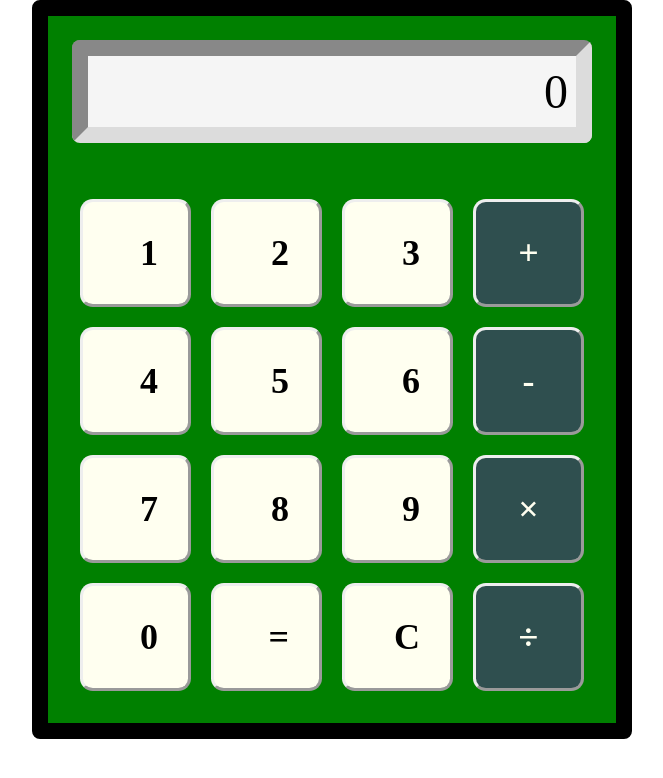
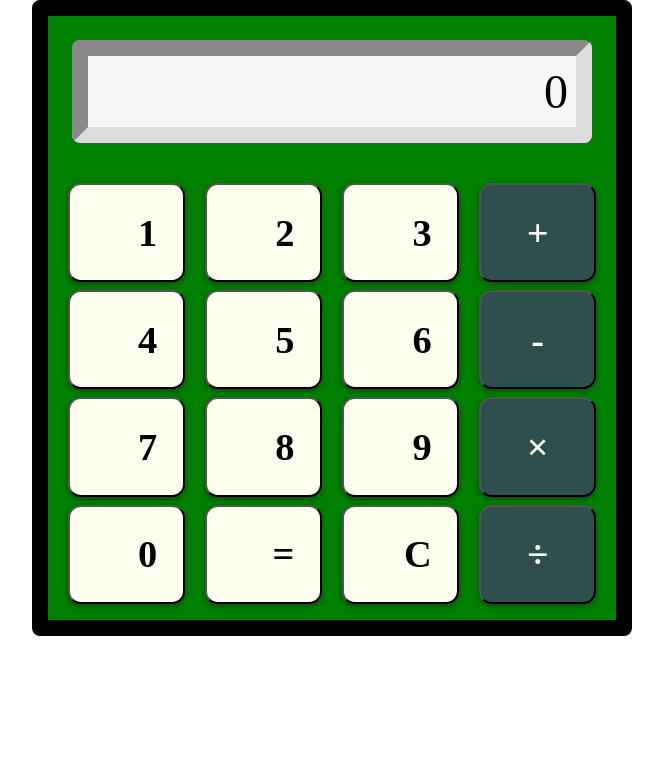
Before and after one commit to emrergin/hasib, a plain HTML site: page index.html in a window 1280 px wide. Shown: the whole page, without its empty margins (308-971 px from the left). Drawn offline with Linux system fonts and the light colour scheme.

Commit message:
first working version

```diff
--- a/index.html
+++ b/index.html
@@ -12,34 +12,26 @@
     <div id='hersey'>
         <div id="container" class="unselectable">
             <div id ="display">
-                <div id ="displayText">
-                    0</div>
+                <div id ="displayText">0</div>
             </div>
             <div id="tuslar">
-                <div class="satir" id="satir1">
-                    <div class="tus sayi" id="1">1</div>
-                    <div class="tus sayi" id="2">2</div>
-                    <div class="tus sayi" id="3">3</div>
-                    <div class="tus islem" id="+">+</div>
-                </div>
-                <div class="satir" id="satir2">
-                    <div class="tus sayi" id="4">4</div>
-                    <div class="tus sayi" id="5">5</div>
-                    <div class="tus sayi" id="6">6</div>
-                    <div class="tus islem" id="-">-</div>
-                </div>
-                <div class="satir" id="satir3">
-                    <div class="tus sayi" id="7">7</div>
-                    <div class="tus sayi" id="8">8</div>
-                    <div class="tus sayi" id="9">9</div>
-                    <div class="tus islem" id="*">×</div>
-                </div>
-                <div class="satir" id="satir4">
-                    <div class="tus sayi" id="0">0</div>
-                    <div class="tus" id="=">=</div>
-                    <div class="tus" id="C">C</div>
-                    <div class="tus islem" id="÷">÷</div>
-                </div>
+                <button class="tus sayi" id="1">1</button>
+                <button class="tus sayi" id="2">2</button>
+                <button class="tus sayi" id="3">3</button>
+                <button class="tus islem" id="+">+</button>
+                <button class="tus sayi" id="4">4</button>
+                <button class="tus sayi" id="5">5</button>
+                <button class="tus sayi" id="6">6</button>
+                <button class="tus islem" id="-">-</button>
+                <button class="tus sayi" id="7">7</button>
+                <button class="tus sayi" id="8">8</button>
+                <button class="tus sayi" id="9">9</button>
+                <button class="tus islem" id="*">×</button>
+                <button class="tus sayi" id="0">0</button>
+                <button class="tus" id="=">=</button>
+                <button class="tus" id="C">C</button>
+                <button class="tus islem" id="÷">÷</button>
+            </div>
             </div>
         </div>
     </div>
--- a/script.js
+++ b/script.js
@@ -24,17 +24,70 @@ function bol()
 function operate(say1,islem,say2){
     if (islem==`+`){return ekle(say1,say2);}
     if (islem==`-`){return cikar(say1,say2);}
-    if (islem==`*`){return carp(say1,say2);}
-    if (islem==`/`){return bol(say1,say2);}
+    if (islem==`×`){return carp(say1,say2);}
+    if (islem==`÷`){return bol(say1,say2);}
 }
 
 const ekranDegeri=document.getElementById(`displayText`);
 const sayilar = document.querySelectorAll('.sayi');
+const islemler = document.querySelectorAll('.islem');
+const esittir=document.getElementById(`=`);
+const tertemiz=document.getElementById(`C`);
+
+let mevcutSayilar=[];
+let mevcutIslemler=[];
+// console.log(sonHucre(ekranDegeri.textContent));
 
 sayilar.forEach((sayi) => {
-    sayi.addEventListener('mousedown', sayiKoy);
+    sayi.addEventListener('click', sayiKoy);
 })
 
+islemler.forEach((islem) => {
+    islem.addEventListener('click', islemKoy);
+})
+
+tertemiz.addEventListener('click',temizle);
+esittir.addEventListener('click',hesapla);
+
 function sayiKoy(e){
-    ekranDegeri.textContent+=e.target.textContent;
+    if (ekranDegeri.textContent.length<15){
+        ekranDegeri.textContent+=e.target.textContent;
+        ekranDegeri.textContent=ekranDegeri.textContent.replace(/^[0]/g,"");
+        ekranDegeri.textContent=ekranDegeri.textContent.replace(/([^0-9])([0])([0-9])/g,duzenleyici);
+    }
 }
+
+function duzenleyici(match, p1, p2, p3, offset, string){
+    return [p1, p3].join('');
+}
+
+function islemKoy(e){
+    if (ekranDegeri.textContent.length<15 && sonHucre(ekranDegeri.textContent)){
+        ekranDegeri.textContent+=e.target.textContent;
+    }
+}
+
+function sonHucre(metin){
+    return !(isNaN(metin.charAt(metin.length-1)));
+}
+
+function temizle(){
+    ekranDegeri.textContent=0;
+}
+
+function hesapla(){
+    if (!sonHucre(ekranDegeri.textContent)){
+        ekranDegeri.textContent = ekranDegeri.textContent.slice(0, -1);
+    }
+    let sayi1=parseInt(ekranDegeri.textContent);
+    ekranDegeri.textContent=ekranDegeri.textContent.replace(sayi1,'');
+    console.log(sayi1);
+    let islem=ekranDegeri.textContent.charAt(0);
+    ekranDegeri.textContent=ekranDegeri.textContent.replace(islem,'');
+    console.log(islem);
+    let sayi2=parseInt(ekranDegeri.textContent);
+    ekranDegeri.textContent=ekranDegeri.textContent.replace(sayi2,'');
+    console.log(sayi2);
+    ekranDegeri.textContent=operate(sayi1,islem,sayi2)+ekranDegeri.textContent;
+
+}
--- a/style.css
+++ b/style.css
@@ -21,7 +21,6 @@ body{
     background-color: green;
     border: 2vh solid black;
     border-radius: 1vh;
-    /* margin: 10% 20%; */
 }
 
 #display{
@@ -35,7 +34,6 @@ body{
 #displayText{
     border: 2vh inset #DCDCDC;
     background-color: whitesmoke;
-    /* padding: 16px; */
     border-radius: 1vh;
     margin: 0px;
     padding: 8px;
@@ -43,29 +41,26 @@ body{
 
 #tuslar{
     display:flex;
-    flex-direction: column;
-    gap: 20px;
-    padding: 16px;
+    gap: 1vh 1vw;
     border: 2vh solid green;
+    justify-content: space-around;
     border-radius: 0px 0px 1vh 1vh;
-    font-weight: 900;
-    /* width: 100%; */
+    flex-wrap: wrap;
 }
 
-.satir{
-    display:flex;
-    gap:20px;
-    /* width: 90%; */
+
+button{
+    background-color: ivory;
+    padding: 2vw;
+    border-radius: 1vw;
+    width: 21.9%;
+    font-size: 3vw;
+    font-family: inherit;
+    text-align: end;
+    box-shadow: 0 2px 4px 0 rgba(0,0,0,0.2), 0 3px 10px 0 rgba(0,0,0,0.19);
+    font-weight: 900;
 }
 
-.tus{
-    background-color: ivory;
-    padding: 30px;
-    border-style: outset;
-    border-radius: 1vw;
-    width: 25%;
-    font-size: 36px;
-}
 
 .islem{
     background-color: darkslategrey;
```
